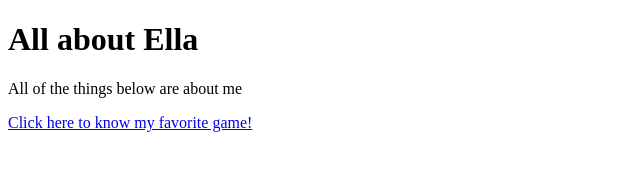
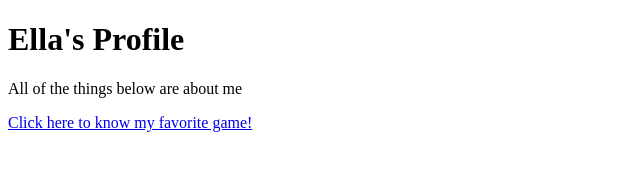
Before and after one commit to BiniElla/Potassium-Lab2-Ea, a plain HTML site: page index.html in a window 1280 px wide. Shown: the whole page, without its empty margins (0-640 px from the left). Drawn offline with Linux system fonts and the light colour scheme.

Commit message:
Update index.html

```diff
--- a/index.html
+++ b/index.html
@@ -1,7 +1,7 @@
 <!DOCTYPE html>
 <html>
 	<head>
-		<title>My Personal Website</title>
+		<title>Ella's Personal Website</title>
 
 		<meta charset="UTF-8">
 		<meta name="author" content="Marykhryss Raniella Ea">
@@ -9,7 +9,7 @@
 		<meta name="date-submitted" content="04-09-2024">
 	</head>
 	<body>
-		<h1> All about Ella </h1>
+		<h1> Ella's Profile </h1>
 		<p> All of the things below are about me </p>
 		<a href= "file:///C:/Users/Huawei/Documents/Ella%20Files/G9-Potassium-Ea/Laboratory%202/games.html">Click here to know my favorite game!</a>
 	</body>
```
